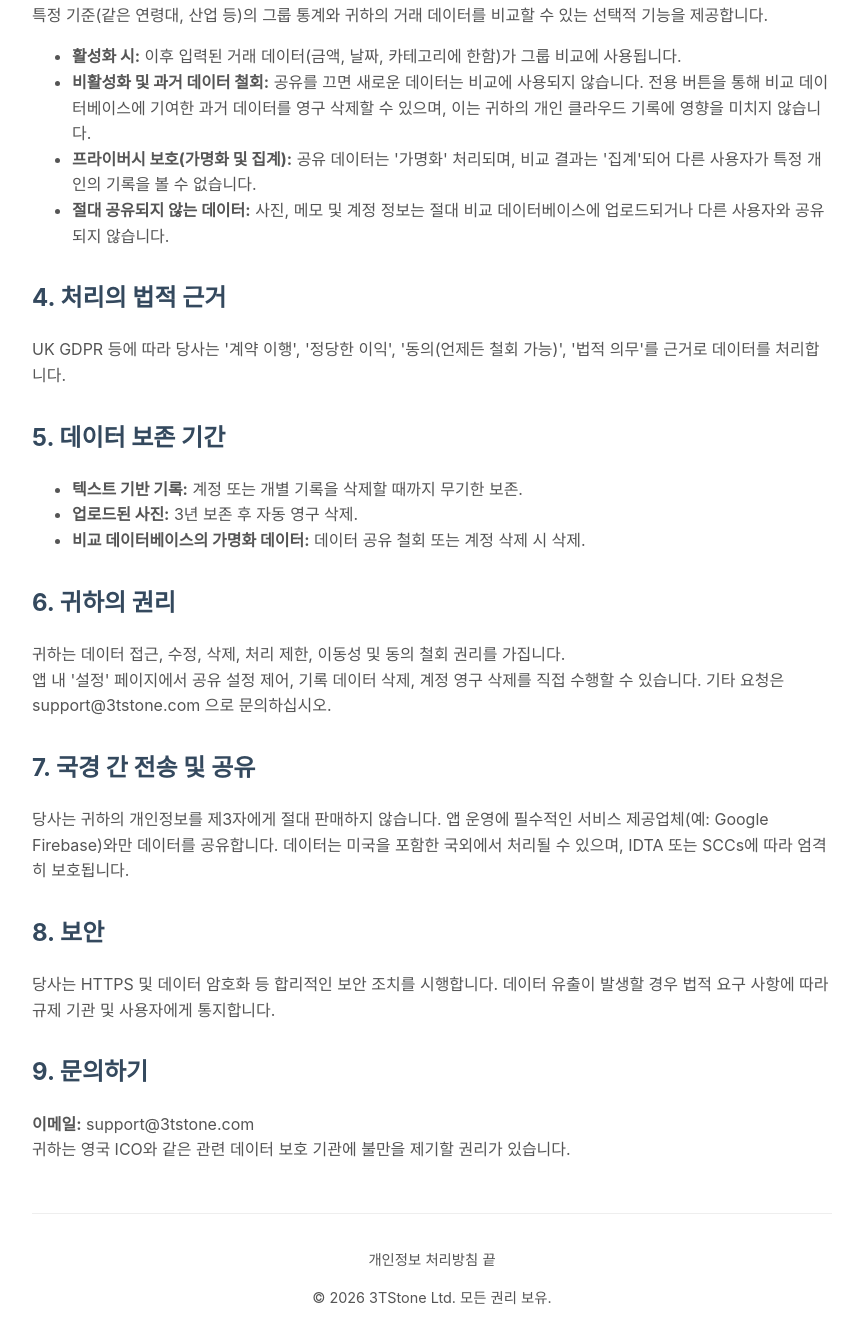
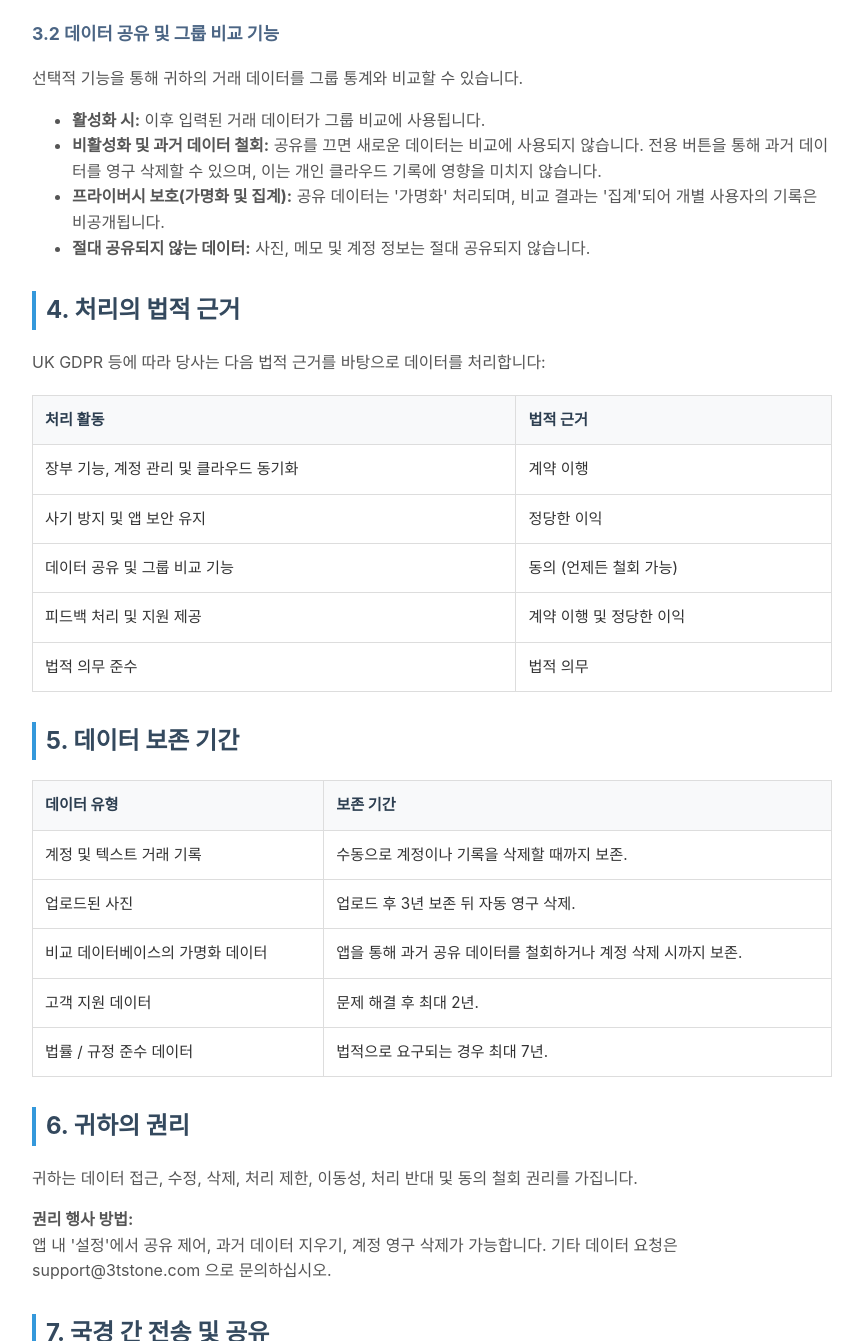
Before and after one commit to hezhanm001/3tstone-privacy, a plain HTML site: page IE_Diary_privacy-policy_ko.html in a window 1280 px wide. Shown: the part 1459-2800 px from the top of the page, without its empty margins (208-1071 px from the left). Drawn offline with Linux system fonts and the light colour scheme.

Commit message:
Update IE_Diary_privacy-policy_ko.html

```diff
--- a/IE_Diary_privacy-policy_ko.html
+++ b/IE_Diary_privacy-policy_ko.html
@@ -7,10 +7,13 @@
     <style>
         body { font-family: -apple-system, BlinkMacSystemFont, "Segoe UI", Roboto, Helvetica, Arial, sans-serif; line-height: 1.6; color: #333; max-width: 800px; margin: 40px auto; padding: 0 20px; }
         h1 { color: #2c3e50; border-bottom: 2px solid #eee; padding-bottom: 10px; }
-        h2 { color: #34495e; margin-top: 30px; }
+        h2 { color: #34495e; margin-top: 30px; border-left: 4px solid #3498db; padding-left: 10px; }
         h3 { color: #4b6584; font-size: 1.1em; }
         p, li { color: #555; }
         ul { margin-bottom: 20px; }
+        table { width: 100%; border-collapse: collapse; margin: 20px 0; font-size: 0.95em; }
+        th, td { border: 1px solid #ddd; padding: 12px; text-align: left; }
+        th { background-color: #f8f9fa; color: #2c3e50; }
         .contact-info { background: #f8f9fa; padding: 15px; border-radius: 8px; margin-bottom: 30px; }
         .footer { margin-top: 50px; padding-top: 20px; border-top: 1px solid #eee; font-size: 0.9em; color: #777; text-align: center; }
     </style>
@@ -46,44 +49,130 @@
     이 필수 3년 삭제 메커니즘은 업로드된 사진에만 적용되며, 텍스트 기반 거래 기록은 수동으로 삭제할 때까지 유지됩니다.</p>
 
     <h3>2.4 인구 통계 데이터 (데이터 공유를 활성화한 사용자)</h3>
-    <p>데이터 공유 기능(3.2조 참조)을 활성화하면 그룹 비교를 위해 연령대, 국가, 산업, 가족 구성 등의 선택적 정보를 수집합니다.</p>
+    <p>데이터 공유 기능을 활성화하면 그룹 비교를 위해 연령대, 국가, 산업, 가족 구성 등의 선택적 정보를 수집합니다.</p>
+
+    <h3>2.5 고객 지원 및 피드백 데이터</h3>
+    <p>앱 내 피드백 기능 사용 시, 문제 해결 및 지원을 위해 제공된 내용을 수집합니다.</p>
 
     <h2>3. 정보 사용 방법</h2>
     <h3>3.1 핵심 기능</h3>
     <p>핵심 장부 기능 제공, 클라우드 동기화, 계정 인증 및 법적 의무 준수를 위해 정보를 사용합니다.</p>
 
     <h3>3.2 데이터 공유 및 그룹 비교 기능</h3>
-    <p>특정 기준(같은 연령대, 산업 등)의 그룹 통계와 귀하의 거래 데이터를 비교할 수 있는 선택적 기능을 제공합니다.</p>
+    <p>선택적 기능을 통해 귀하의 거래 데이터를 그룹 통계와 비교할 수 있습니다.</p>
     <ul>
-        <li><strong>활성화 시:</strong> 이후 입력된 거래 데이터(금액, 날짜, 카테고리에 한함)가 그룹 비교에 사용됩니다.</li>
-        <li><strong>비활성화 및 과거 데이터 철회:</strong> 공유를 끄면 새로운 데이터는 비교에 사용되지 않습니다. 전용 버튼을 통해 비교 데이터베이스에 기여한 과거 데이터를 영구 삭제할 수 있으며, 이는 귀하의 개인 클라우드 기록에 영향을 미치지 않습니다.</li>
-        <li><strong>프라이버시 보호(가명화 및 집계):</strong> 공유 데이터는 '가명화' 처리되며, 비교 결과는 '집계'되어 다른 사용자가 특정 개인의 기록을 볼 수 없습니다.</li>
-        <li><strong>절대 공유되지 않는 데이터:</strong> 사진, 메모 및 계정 정보는 절대 비교 데이터베이스에 업로드되거나 다른 사용자와 공유되지 않습니다.</li>
+        <li><strong>활성화 시:</strong> 이후 입력된 거래 데이터가 그룹 비교에 사용됩니다.</li>
+        <li><strong>비활성화 및 과거 데이터 철회:</strong> 공유를 끄면 새로운 데이터는 비교에 사용되지 않습니다. 전용 버튼을 통해 과거 데이터를 영구 삭제할 수 있으며, 이는 개인 클라우드 기록에 영향을 미치지 않습니다.</li>
+        <li><strong>프라이버시 보호(가명화 및 집계):</strong> 공유 데이터는 '가명화' 처리되며, 비교 결과는 '집계'되어 개별 사용자의 기록은 비공개됩니다.</li>
+        <li><strong>절대 공유되지 않는 데이터:</strong> 사진, 메모 및 계정 정보는 절대 공유되지 않습니다.</li>
     </ul>
 
     <h2>4. 처리의 법적 근거</h2>
-    <p>UK GDPR 등에 따라 당사는 '계약 이행', '정당한 이익', '동의(언제든 철회 가능)', '법적 의무'를 근거로 데이터를 처리합니다.</p>
+    <p>UK GDPR 등에 따라 당사는 다음 법적 근거를 바탕으로 데이터를 처리합니다:</p>
+    <table>
+        <tr>
+            <th>처리 활동</th>
+            <th>법적 근거</th>
+        </tr>
+        <tr>
+            <td>장부 기능, 계정 관리 및 클라우드 동기화</td>
+            <td>계약 이행</td>
+        </tr>
+        <tr>
+            <td>사기 방지 및 앱 보안 유지</td>
+            <td>정당한 이익</td>
+        </tr>
+        <tr>
+            <td>데이터 공유 및 그룹 비교 기능</td>
+            <td>동의 (언제든 철회 가능)</td>
+        </tr>
+        <tr>
+            <td>피드백 처리 및 지원 제공</td>
+            <td>계약 이행 및 정당한 이익</td>
+        </tr>
+        <tr>
+            <td>법적 의무 준수</td>
+            <td>법적 의무</td>
+        </tr>
+    </table>
 
     <h2>5. 데이터 보존 기간</h2>
-    <ul>
-        <li><strong>텍스트 기반 기록:</strong> 계정 또는 개별 기록을 삭제할 때까지 무기한 보존.</li>
-        <li><strong>업로드된 사진:</strong> 3년 보존 후 자동 영구 삭제.</li>
-        <li><strong>비교 데이터베이스의 가명화 데이터:</strong> 데이터 공유 철회 또는 계정 삭제 시 삭제.</li>
-    </ul>
+    <table>
+        <tr>
+            <th>데이터 유형</th>
+            <th>보존 기간</th>
+        </tr>
+        <tr>
+            <td>계정 및 텍스트 거래 기록</td>
+            <td>수동으로 계정이나 기록을 삭제할 때까지 보존.</td>
+        </tr>
+        <tr>
+            <td>업로드된 사진</td>
+            <td>업로드 후 3년 보존 뒤 자동 영구 삭제.</td>
+        </tr>
+        <tr>
+            <td>비교 데이터베이스의 가명화 데이터</td>
+            <td>앱을 통해 과거 공유 데이터를 철회하거나 계정 삭제 시까지 보존.</td>
+        </tr>
+        <tr>
+            <td>고객 지원 데이터</td>
+            <td>문제 해결 후 최대 2년.</td>
+        </tr>
+        <tr>
+            <td>법률 / 규정 준수 데이터</td>
+            <td>법적으로 요구되는 경우 최대 7년.</td>
+        </tr>
+    </table>
 
     <h2>6. 귀하의 권리</h2>
-    <p>귀하는 데이터 접근, 수정, 삭제, 처리 제한, 이동성 및 동의 철회 권리를 가집니다.<br>
-    앱 내 '설정' 페이지에서 공유 설정 제어, 기록 데이터 삭제, 계정 영구 삭제를 직접 수행할 수 있습니다. 기타 요청은 support@3tstone.com 으로 문의하십시오.</p>
+    <p>귀하는 데이터 접근, 수정, 삭제, 처리 제한, 이동성, 처리 반대 및 동의 철회 권리를 가집니다.</p>
+    <p><strong>권리 행사 방법:</strong><br>
+    앱 내 '설정'에서 공유 제어, 과거 데이터 지우기, 계정 영구 삭제가 가능합니다. 기타 데이터 요청은 support@3tstone.com 으로 문의하십시오.</p>
 
     <h2>7. 국경 간 전송 및 공유</h2>
-    <p>당사는 귀하의 개인정보를 제3자에게 절대 판매하지 않습니다. 앱 운영에 필수적인 서비스 제공업체(예: Google Firebase)와만 데이터를 공유합니다. 데이터는 미국을 포함한 국외에서 처리될 수 있으며, IDTA 또는 SCCs에 따라 엄격히 보호됩니다.</p>
+    <p><strong>당사는 귀하의 개인정보를 제3자에게 절대 판매하지 않습니다.</strong></p>
+    <p>필수 서비스 제공업체와만 데이터를 공유합니다:</p>
+    <table>
+        <tr>
+            <th>서비스 제공업체</th>
+            <th>서비스 유형</th>
+            <th>접근 가능한 데이터</th>
+        </tr>
+        <tr>
+            <td>Google Firebase Authentication</td>
+            <td>계정 신원 확인</td>
+            <td>이메일, 암호화된 비밀번호</td>
+        </tr>
+        <tr>
+            <td>Google Firestore</td>
+            <td>클라우드 데이터 저장</td>
+            <td>거래 기록, 프로필, 피드백</td>
+        </tr>
+        <tr>
+            <td>Google Firebase Storage</td>
+            <td>사진 클라우드 저장</td>
+            <td>업로드된 영수증 등</td>
+        </tr>
+        <tr>
+            <td>타사 환율 API</td>
+            <td>통화 환율 변환</td>
+            <td>통화 코드만 (개인정보 없음)</td>
+        </tr>
+    </table>
+    <p>데이터는 미국 등 국외에서 처리될 수 있으며, IDTA 또는 SCCs에 따라 엄격히 보호됩니다.</p>
 
     <h2>8. 보안</h2>
-    <p>당사는 HTTPS 및 데이터 암호화 등 합리적인 보안 조치를 시행합니다. 데이터 유출이 발생할 경우 법적 요구 사항에 따라 규제 기관 및 사용자에게 통지합니다.</p>
+    <p>HTTPS 및 데이터 암호화 등 보안 조치를 시행합니다. 데이터 유출이 발생할 경우 법적 기한 내에 규제 기관(예: 영국 ICO) 및 사용자에게 통지합니다.</p>
 
-    <h2>9. 문의하기</h2>
+    <h2>9. 아동 개인정보</h2>
+    <p>본 앱은 13세(또는 관할 지역 법정 연령) 미만 아동을 대상으로 하지 않습니다. 실수로 수집된 경우 즉시 삭제됩니다.</p>
+
+    <h2>10. 문의하기</h2>
     <p><strong>이메일:</strong> support@3tstone.com<br>
-    귀하는 영국 ICO와 같은 관련 데이터 보호 기관에 불만을 제기할 권리가 있습니다.</p>
+    귀하는 영국 ICO 등의 데이터 보호 규제 기관에 불만을 제기할 권리가 있습니다.</p>
+
+    <h2>11. 방침 업데이트</h2>
+    <p>중대한 변경이 있을 경우 앱 내 알림 및 이메일을 통해 사전 안내합니다.</p>
 
     <div class="footer">
         <p>개인정보 처리방침 끝</p>
```
